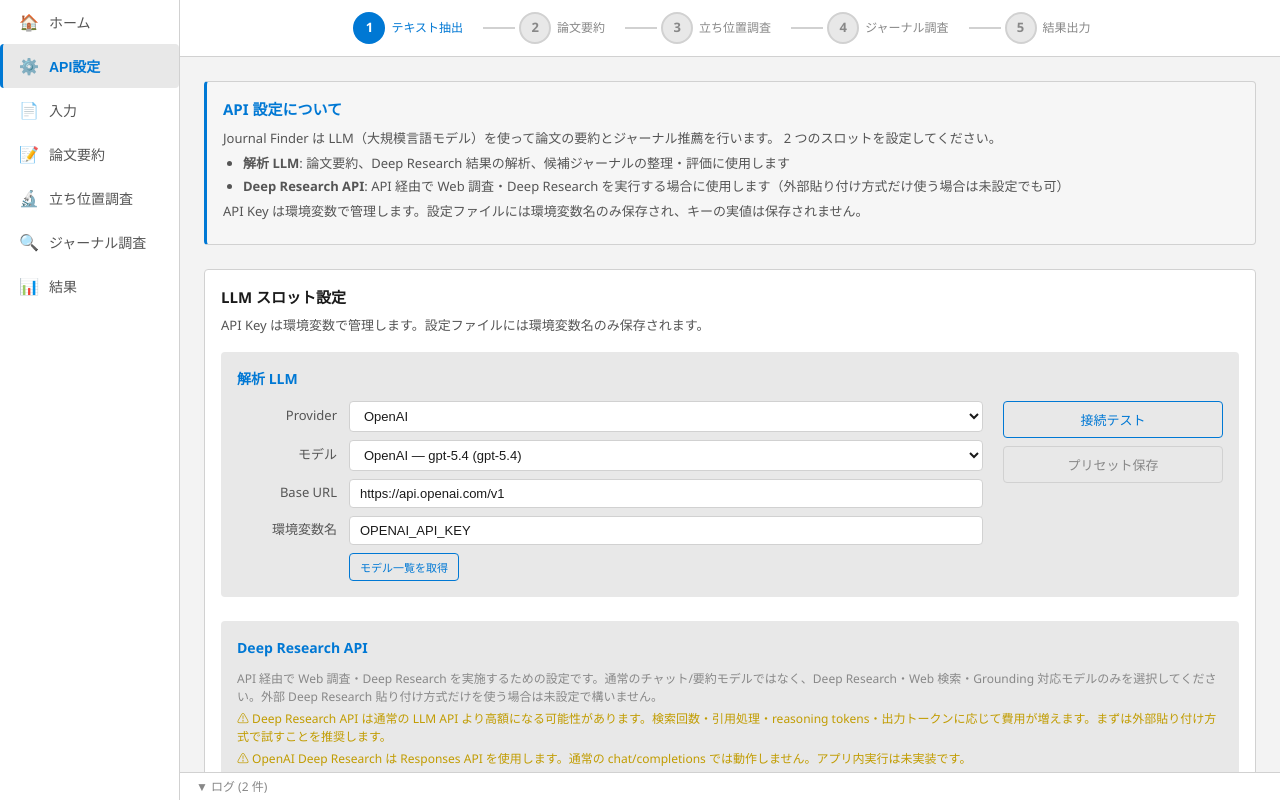
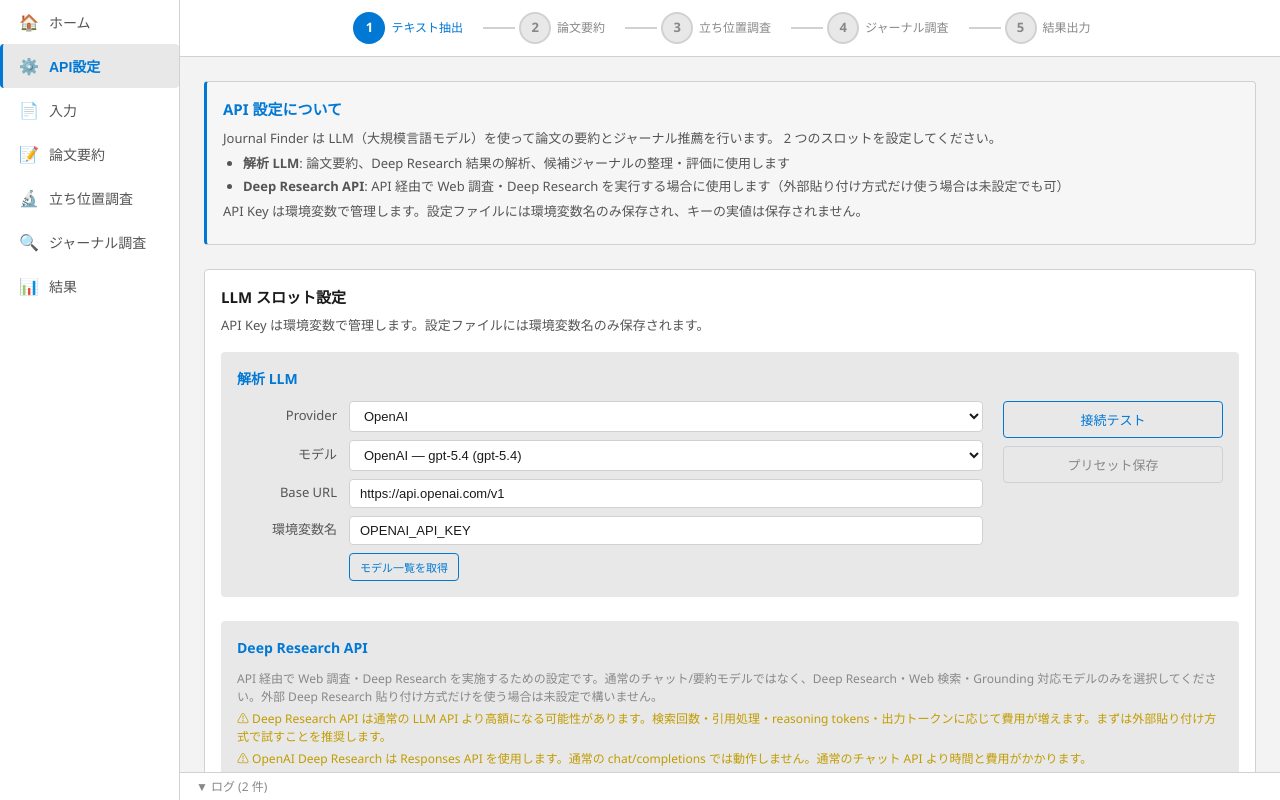
Before and after one commit to soheidon/Journal-Finder, a React (Vite) app in the folder app/: page / in a window 1280 px wide. Both pictures are taken after a click on the button "API設定". Built offline with nearby package versions, Linux system fonts and the light colour scheme.

Commit message:
fix: remove outdated 'not implemented' message for OpenAI Deep Research

```diff
--- a/app/src/panels/JournalSearchPanel.tsx
+++ b/app/src/panels/JournalSearchPanel.tsx
@@ -98,7 +98,7 @@ function JournalSearchPanel({
                   上級者向け: API 経由で Deep Research を実行します。検索回数、reasoning tokens、引用処理などにより高額になる可能性があります。
                 </p>
                 <p className="hint-text" style={{ color: "#c19c00", marginTop: 4 }}>
-                  ⚠ OpenAI Deep Research は Responses API を使用します（chat/completions では動作しません）。
+                  ⚠ OpenAI Deep Research は Responses API を使用します（chat/completions では動作しません）。通常のチャット API より時間と費用がかかります。
                 </p>
                 <p className="hint-text" style={{ marginTop: 8 }}>
                   対応モデル: o3-deep-research, o4-mini-deep-research（settings.json で deep_research_provider を OpenAI に設定してください）
--- a/app/src/panels/SettingsPanel.tsx
+++ b/app/src/panels/SettingsPanel.tsx
@@ -381,7 +381,7 @@ function SettingsPanel({ addLog, showStatus, testResults, onTestResultsChange }:
                   </p>
                   {slot.provider === "openai" && (
                     <p style={{ color: "#c19c00", marginTop: 4 }}>
-                      ⚠ OpenAI Deep Research は Responses API を使用します。通常の chat/completions では動作しません。アプリ内実行は未実装です。
+                      ⚠ OpenAI Deep Research は Responses API を使用します。通常の chat/completions では動作しません。通常のチャット API より時間と費用がかかります。
                     </p>
                   )}
                   {slot.provider === "perplexity" && (
```
